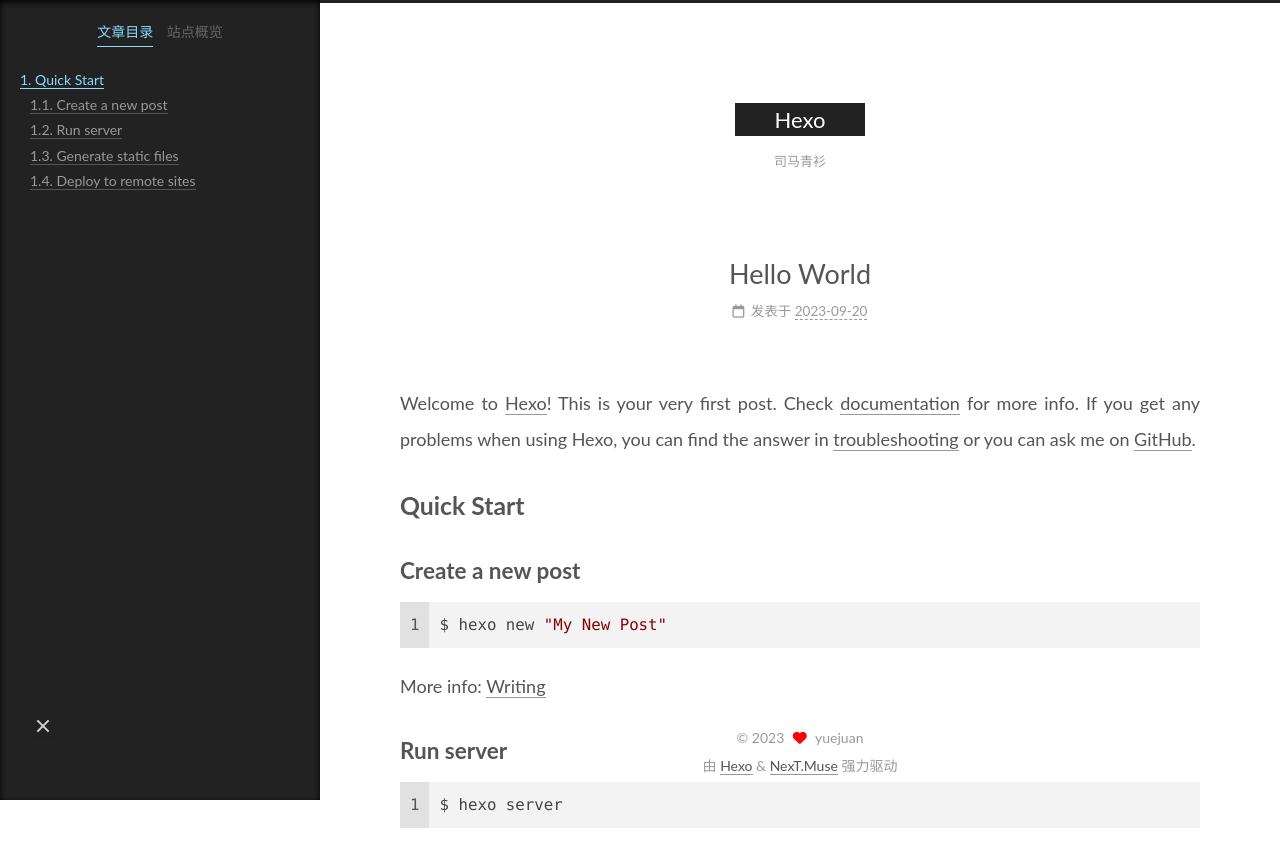
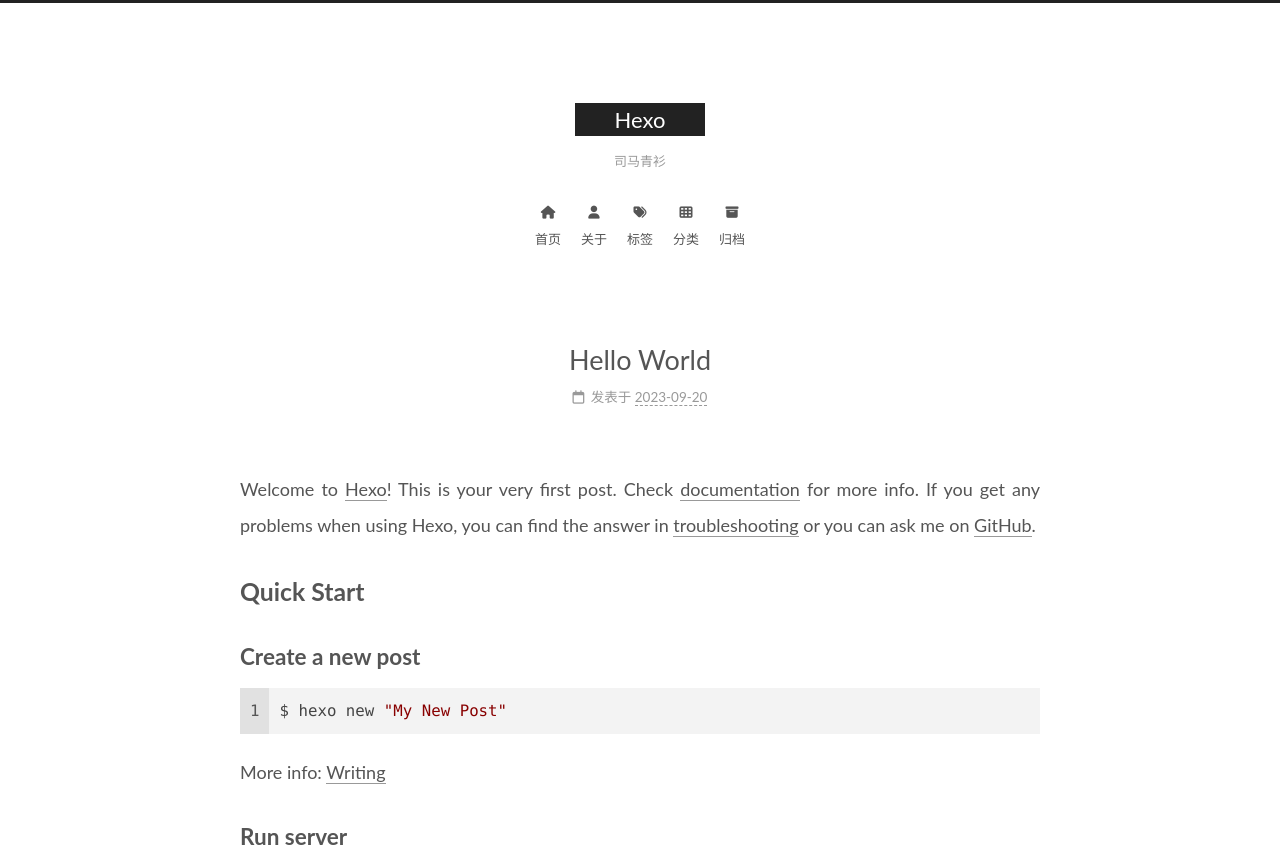
Before and after one commit to 24321/24321.github.io, a plain HTML site: page 2023/09/20/hello-world/index.html in a window 1280 px wide. Shown: the top 845 px of the page. Drawn offline with nearby package versions, Linux system fonts and the light colour scheme.

Commit message:
Site updated: 2023-09-20 10:17:43

```diff
--- a/2023/09/20/hello-world/index.html
+++ b/2023/09/20/hello-world/index.html
@@ -17,7 +17,7 @@
 <link rel="stylesheet" href="https://cdnjs.cloudflare.com/ajax/libs/font-awesome/6.4.0/css/all.min.css" integrity="sha256-HtsXJanqjKTc8vVQjO4YMhiqFoXkfBsjBWcX91T1jr8=" crossorigin="anonymous">
   <link rel="stylesheet" href="https://cdnjs.cloudflare.com/ajax/libs/animate.css/3.1.1/animate.min.css" integrity="sha256-PR7ttpcvz8qrF57fur/yAx1qXMFJeJFiA6pSzWi0OIE=" crossorigin="anonymous">
 
-<script class="next-config" data-name="main" type="application/json">{"hostname":"example.com","root":"/","images":"/images","scheme":"Muse","darkmode":false,"version":"8.18.1","exturl":false,"sidebar":{"position":"left","display":"post","padding":18,"offset":12},"copycode":{"enable":false,"style":null},"fold":{"enable":false,"height":500},"bookmark":{"enable":false,"color":"#222","save":"auto"},"mediumzoom":false,"lazyload":false,"pangu":false,"comments":{"style":"tabs","active":null,"storage":true,"lazyload":false,"nav":null},"stickytabs":false,"motion":{"enable":true,"async":false,"transition":{"menu_item":"fadeInDown","post_block":"fadeIn","post_header":"fadeInDown","post_body":"fadeInDown","coll_header":"fadeInLeft","sidebar":"fadeInUp"}},"prism":false,"i18n":{"placeholder":"搜索...","empty":"没有找到任何搜索结果：${query}","hits_time":"找到 ${hits} 个搜索结果（用时 ${time} 毫秒）","hits":"找到 ${hits} 个搜索结果"}}</script><script src="/js/config.js"></script>
+<script class="next-config" data-name="main" type="application/json">{"hostname":"example.com","root":"/","images":"/images","scheme":"Gemini","darkmode":false,"version":"8.18.1","exturl":false,"sidebar":{"position":"left","display":"post","padding":18,"offset":12},"copycode":{"enable":false,"style":null},"fold":{"enable":false,"height":500},"bookmark":{"enable":false,"color":"#222","save":"auto"},"mediumzoom":false,"lazyload":false,"pangu":false,"comments":{"style":"tabs","active":null,"storage":true,"lazyload":false,"nav":null},"stickytabs":false,"motion":{"enable":true,"async":false,"transition":{"menu_item":"fadeInDown","post_block":"fadeIn","post_header":"fadeInDown","post_body":"fadeInDown","coll_header":"fadeInLeft","sidebar":"fadeInUp"}},"prism":false,"i18n":{"placeholder":"搜索...","empty":"没有找到任何搜索结果：${query}","hits_time":"找到 ${hits} 个搜索结果（用时 ${time} 毫秒）","hits":"找到 ${hits} 个搜索结果"}}</script><script src="/js/config.js"></script>
 
     <meta name="description" content="Welcome to Hexo! This is your very first post. Check documentation for more info. If you get any problems when using Hexo, you can find the answer in troubleshooting or you can ask me on GitHub. Quick">
 <meta property="og:type" content="article">
@@ -62,6 +62,9 @@
       <header class="header" itemscope itemtype="http://schema.org/WPHeader"><div class="site-brand-container">
   <div class="site-nav-toggle">
     <div class="toggle" aria-label="切换导航栏" role="button">
+        <span class="toggle-line"></span>
+        <span class="toggle-line"></span>
+        <span class="toggle-line"></span>
     </div>
   </div>
 
@@ -83,6 +86,10 @@
 
 
 
+<nav class="site-nav">
+  <ul class="main-menu menu"><li class="menu-item menu-item-home"><a href="/" rel="section"><i class="fa fa-home fa-fw"></i>首页</a></li><li class="menu-item menu-item-about"><a href="/about/" rel="section"><i class="fa fa-user fa-fw"></i>关于</a></li><li class="menu-item menu-item-tags"><a href="/tags/" rel="section"><i class="fa fa-tags fa-fw"></i>标签</a></li><li class="menu-item menu-item-categories"><a href="/categories/" rel="section"><i class="fa fa-th fa-fw"></i>分类</a></li><li class="menu-item menu-item-archives"><a href="/archives/" rel="section"><i class="fa fa-archive fa-fw"></i>归档</a></li>
+  </ul>
+</nav>
 
 
 
@@ -235,19 +242,13 @@
     </span>
     <span class="author" itemprop="copyrightHolder">yuejuan</span>
   </div>
-  <div class="powered-by">由 <a href="https://hexo.io/" rel="noopener" target="_blank">Hexo</a> & <a href="https://theme-next.js.org/muse/" rel="noopener" target="_blank">NexT.Muse</a> 强力驱动
+  <div class="powered-by">由 <a href="https://hexo.io/" rel="noopener" target="_blank">Hexo</a> & <a href="https://theme-next.js.org/" rel="noopener" target="_blank">NexT.Gemini</a> 强力驱动
   </div>
 
     </div>
   </footer>
 
 
-  <div class="toggle sidebar-toggle" role="button">
-    <span class="toggle-line"></span>
-    <span class="toggle-line"></span>
-    <span class="toggle-line"></span>
-  </div>
-  <div class="sidebar-dimmer"></div>
   <div class="back-to-top" role="button" aria-label="返回顶部">
     <i class="fa fa-arrow-up fa-lg"></i>
     <span>0%</span>
@@ -260,7 +261,7 @@
 
 
   <script src="https://cdnjs.cloudflare.com/ajax/libs/animejs/3.2.1/anime.min.js" integrity="sha256-XL2inqUJaslATFnHdJOi9GfQ60on8Wx1C2H8DYiN1xY=" crossorigin="anonymous"></script>
-<script src="/js/comments.js"></script><script src="/js/utils.js"></script><script src="/js/motion.js"></script><script src="/js/schemes/muse.js"></script><script src="/js/next-boot.js"></script>
+<script src="/js/comments.js"></script><script src="/js/utils.js"></script><script src="/js/motion.js"></script><script src="/js/next-boot.js"></script>
 
 
 
```
Also changed, not shown: archives/2023/09/index.html (+10 -9 lines), archives/2023/index.html (+10 -9 lines), archives/index.html (+10 -9 lines), index.html (+10 -9 lines).
